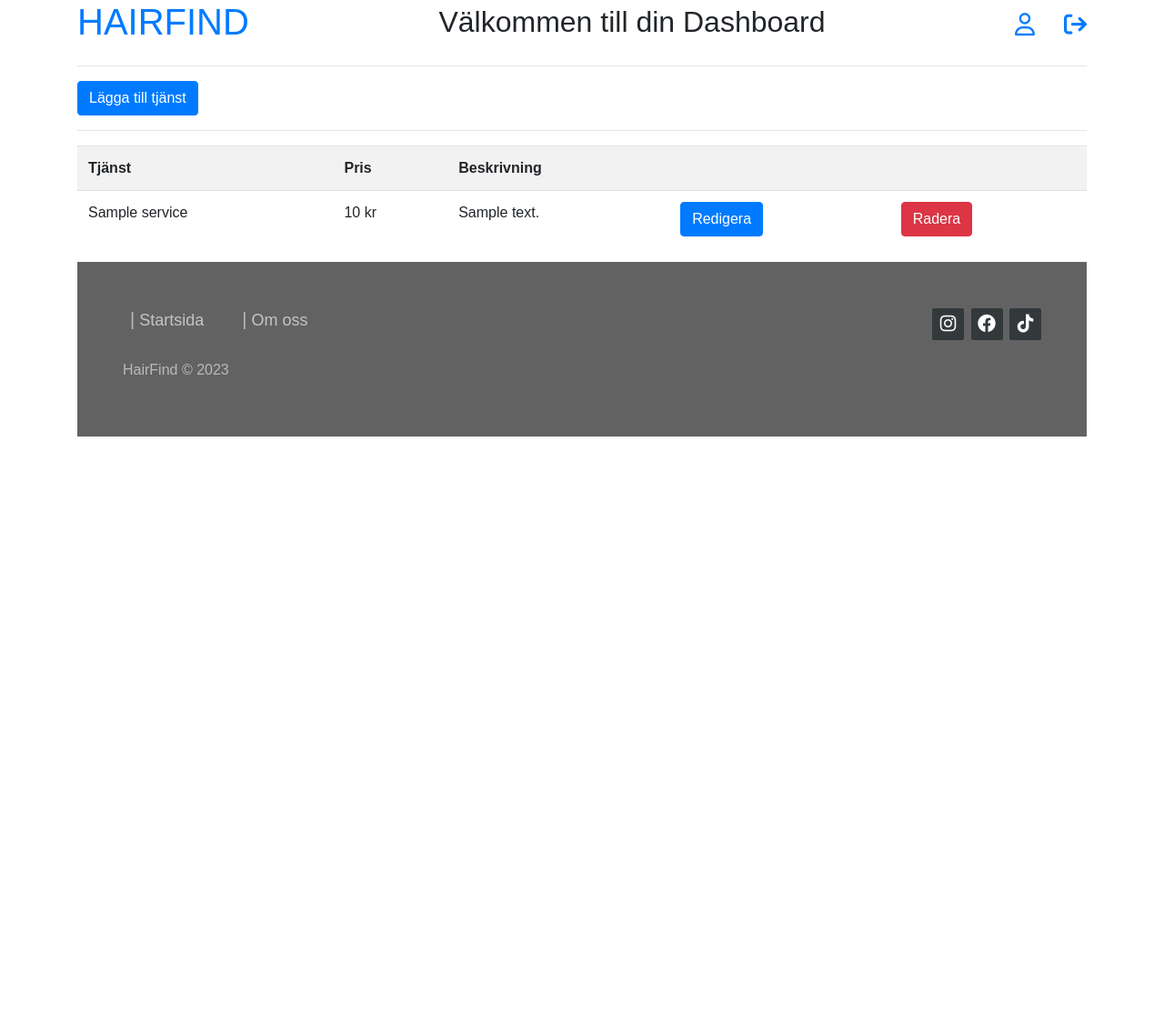
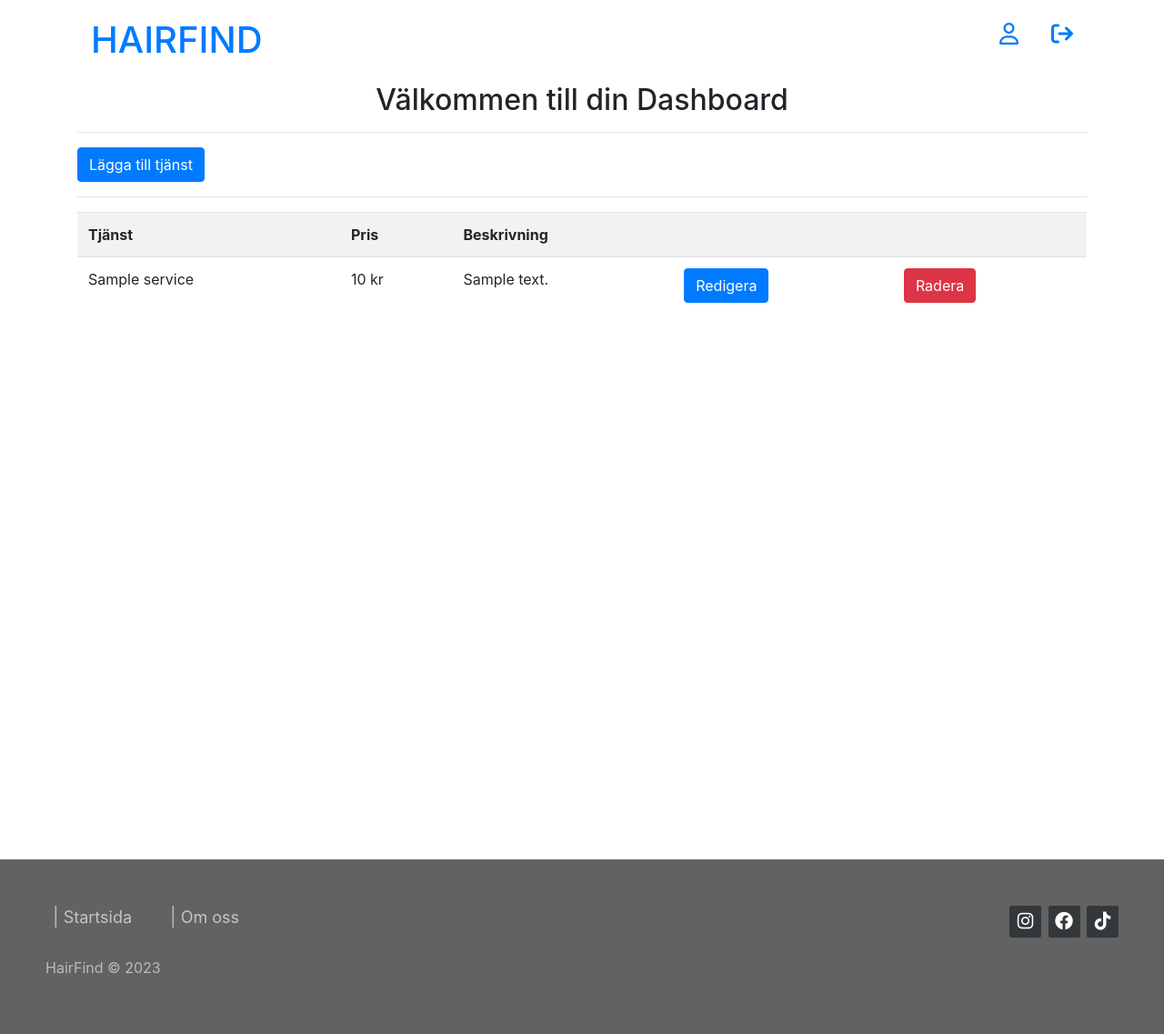
Before and after one commit to danielmoradi1/HairFind, a Flask app: page /salon_dashboard in a window 1280 px wide. Shown: the whole page at 91% size. Before the commit the page ends 480 px from the top, so only its background shows below. Run offline with Flask 3, Linux system fonts and the light colour scheme; the visitor is signed in with stand-in values (Sample User, id 1); a database or web service that is not in the repository returns one stand-in record (values such as "Sample title"); some libraries are stand-ins or nearby versions.

```diff
--- /dev/null
+++ b/static/css/dashboard.css
@@ -0,0 +1,7 @@
+.title a{
+    text-decoration: none !important;
+}
+
+main{
+    min-height: 100vh;
+}
--- a/static/css/main.css
+++ b/static/css/main.css
@@ -5,7 +5,7 @@ body {
     padding: 0;
     box-sizing: border-box;
     font-family: 'Poppins', sans-serif;
-    min-height: 100vh;
+    min-height: 100vh !important;
 }
 
 .header {
@@ -32,6 +32,21 @@ h1 {
     margin: 1px 0px 0px 20px;
 }
 
+
+.profile_icon{
+    font-size: 24px;
+    display: flex;
+    flex-direction: row;
+    gap:1.5em;
+}
+
+a{
+    text-decoration: none;
+}
+
+.dashboard_title{
+    text-align: center;
+}
 
 /* Style for Footer*/
 .footer-distributed {
--- a/static/css/salon_page.css
+++ b/static/css/salon_page.css
@@ -1,3 +1,4 @@
+
 .navbar {
     background-image: url(/static/css/img/salon_img.jpg);
     height: 50vh;
--- a/templates/salon_dashboard.html
+++ b/templates/salon_dashboard.html
@@ -5,26 +5,23 @@
         <meta charset="UTF-8">
         <meta http-equiv="X-UA-Compatible" content="IE=edge">
         <meta name="viewport" content="width=login_salon, initial-scale=1.0">
-        <link rel="stylesheet" href="/static/css/salon_page.css">
+        <link rel="stylesheet" href="/static/css/main.css">
+        <link rel="stylesheet" href="/static/css/dashboard.css">
         <link rel="stylesheet" href="https://stackpath.bootstrapcdn.com/bootstrap/4.5.2/css/bootstrap.min.css">
         <link rel="stylesheet" href="https://cdnjs.cloudflare.com/ajax/libs/font-awesome/6.4.0/css/all.min.css"
         integrity="sha512-iecdLmaskl7CVkqkXNQ/ZH/XLlvWZOJyj7Yy7tcenmpD1ypASozpmT/E0iPtmFIB46ZmdtAc9eNBvH0H/ZpiBw=="
         crossorigin="anonymous" referrerpolicy="no-referrer" />
-        <link rel="stylesheet" href="/static//css/main.css">
-        <link rel="stylesheet" href="/static//css/styleHome.css" type="text/css">
+
         <title>{{fullname}}</title>
     </head>
 
-    <body class="container">
-        <header class="dashboard_header" class="header">
+    <body>
+
+        <header class="header" id="dashboard_header">
             <div class="title">
                 <a href="{{url_for ('home')}}">
                     <h1>HairFind</h1>
                 </a>
-            </div>
-            {% block body %}
-            <div class="dashboard_title">
-                <h2>Välkommen till din Dashboard</h2>
             </div>
 
             <div class="profile_icon">
@@ -33,7 +30,12 @@
             </div>
         </header>
 
-        <main>
+        {% block body %}
+        <div class="dashboard_title">
+            <h2>Välkommen till din Dashboard</h2>
+        </div>
+
+        <main class="container">
             <hr>
             <a class="btn btn-primary" href="{{url_for('add_service')}}">Lägga till tjänst</a>
             <hr>
```
